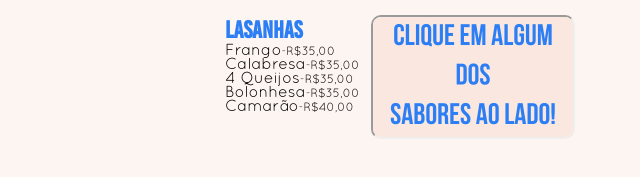
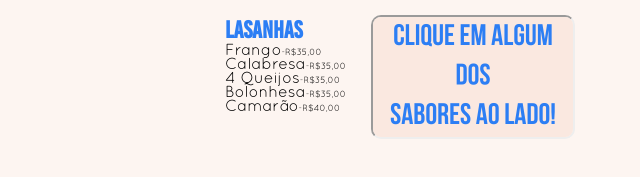
Before and after one commit to YannGabriel/menu, a plain HTML site: page index.html in a window 1280 px wide. Shown: the part 353-530 px from the top of the page, 230-870 px from the left. Drawn offline with Linux system fonts and the light colour scheme.

Commit message:
Update style.css

```diff
--- a/estilos/style.css
+++ b/estilos/style.css
@@ -95,7 +95,7 @@ a:hover{
 }
 
 span{
-    font-size: 12px;
+    font-size: 09px;
 }
 
 iframe{
```
